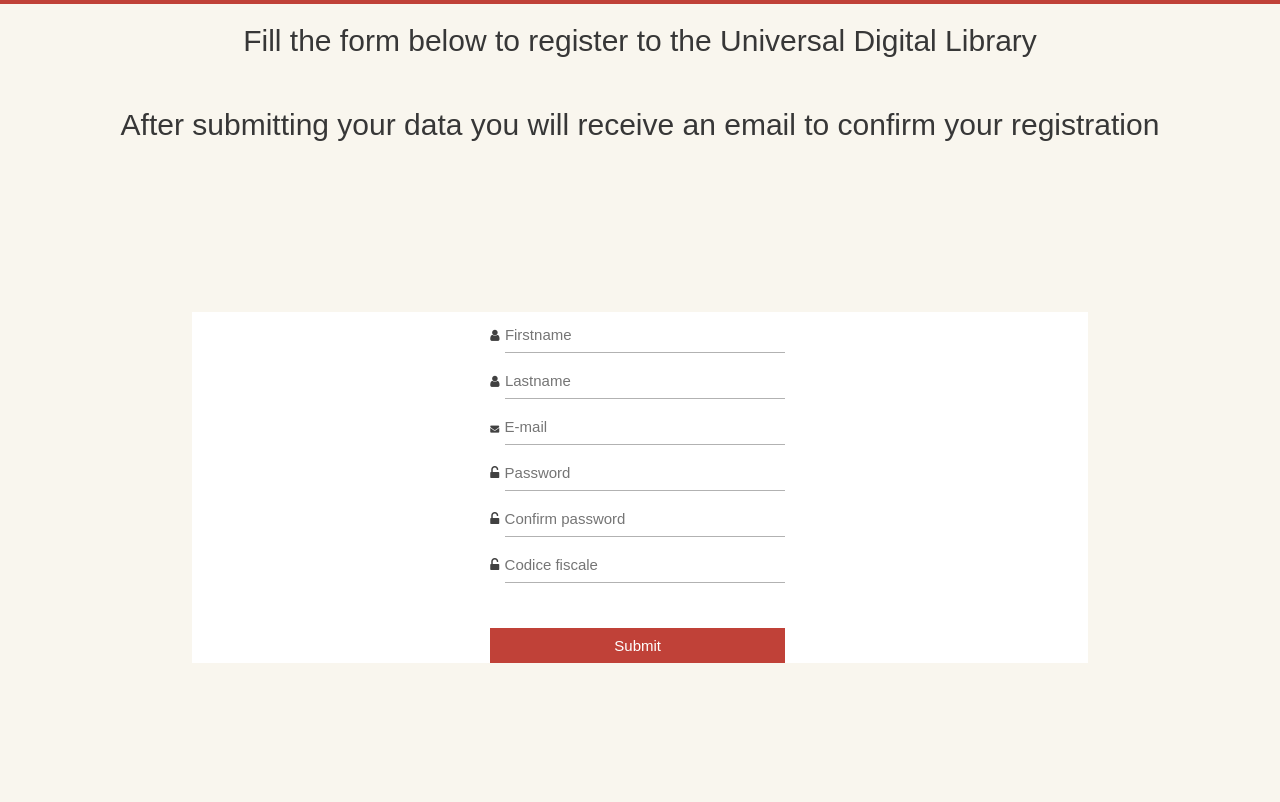
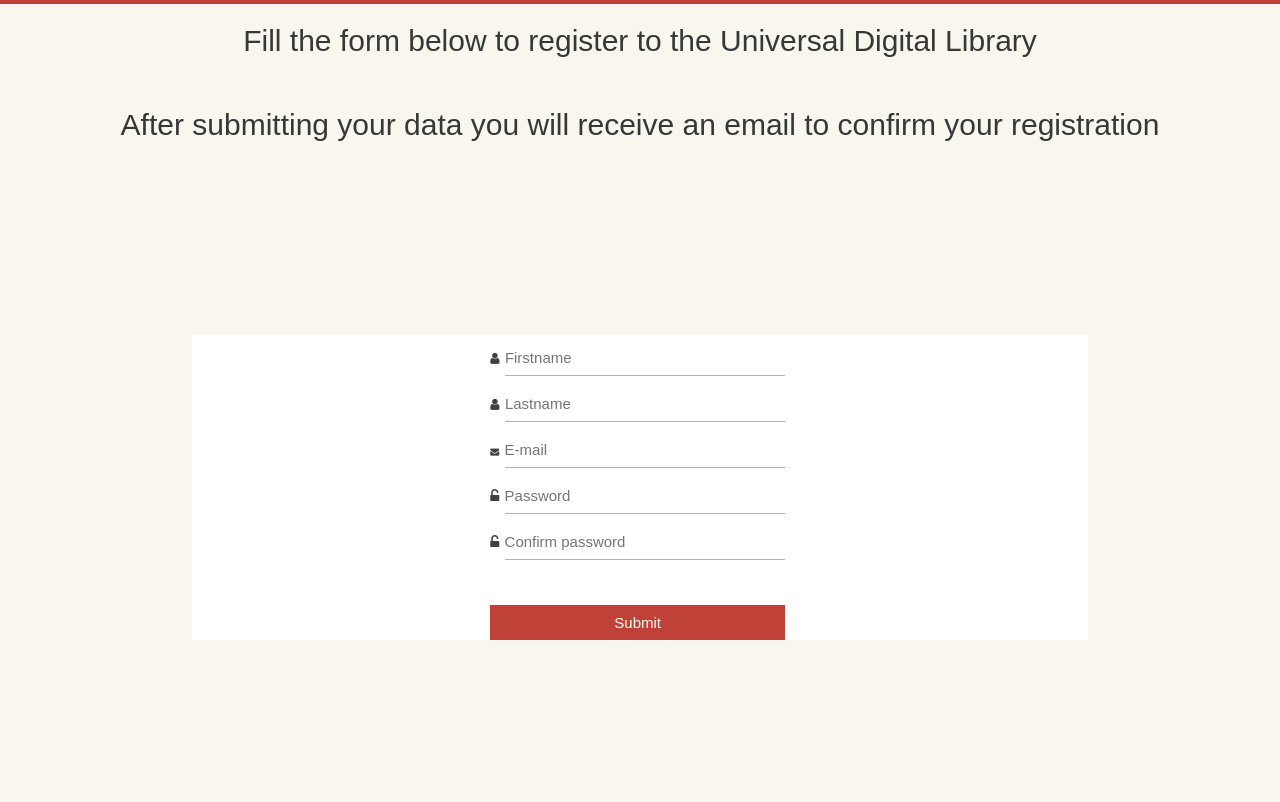
Before and after one commit to NicolaChiesa/PROGETTO_SAW, a PHP site: page /form.php in a window 1280 px wide. Run offline with PHP 8.4, Linux system fonts and the light colour scheme.

Commit message:
Eliminato il codice fiscale dal Form

```diff
--- a/es10/form.php
+++ b/es10/form.php
@@ -31,9 +31,6 @@ receive an email to confirm your registration</p>
     <i class="fa fa-unlock-alt" style="font-size:14px;color:rgba(65, 65, 65, 1.0)"></i>
     <input type="password" class="no-outline"  id="confirm" name="confirm" placeholder="Confirm password"><br>
 
-	<i class="fa fa-unlock-alt" style="font-size:14px;color:rgba(65, 65, 65, 1.0)"></i>
-    <input type="text" class="no-outline" name="codice" placeholder="Codice fiscale"><br>
-
 	<input type="submit" value="Submit">
 
    </form>
```
